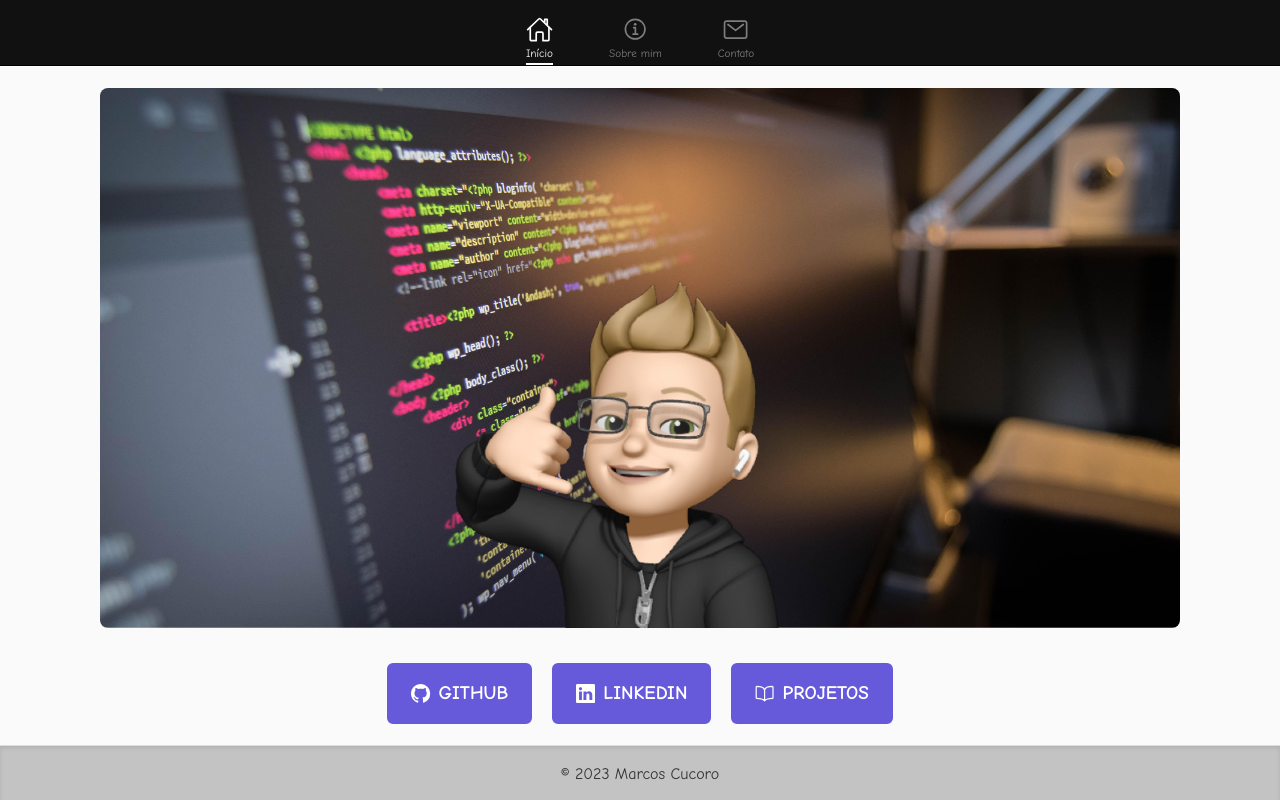
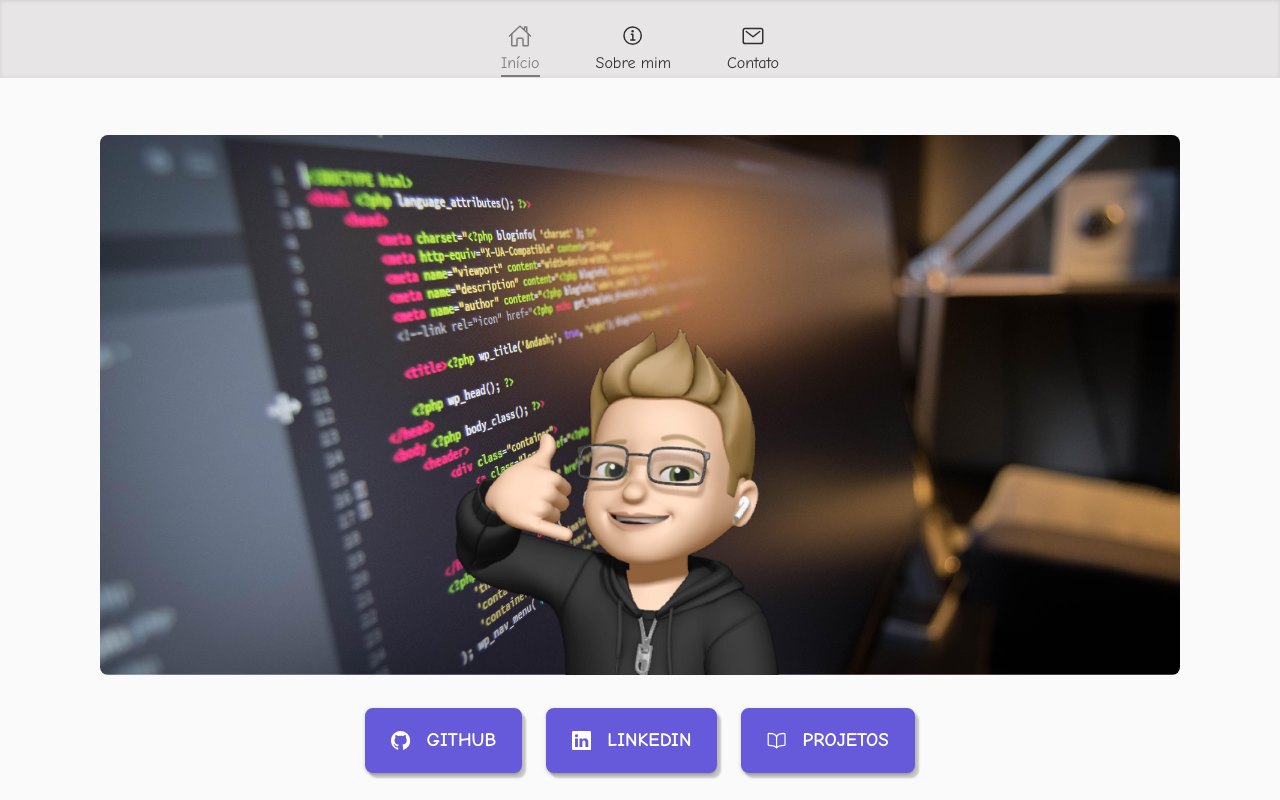
Before and after one commit to MarcosCucoro/1_portfolio-marcos, a React (Vite) app: page / in a window 1280 px wide. Built offline with nearby package versions, Linux system fonts and the light colour scheme.

Commit message:
Ajustes no layout

```diff
--- a/package.json
+++ b/package.json
@@ -11,6 +11,10 @@
   },
   "dependencies": {
     "@emailjs/browser": "^3.11.0",
+    "@emotion/react": "^11.11.3",
+    "@emotion/styled": "^11.11.0",
+    "@mui/icons-material": "^5.15.6",
+    "@mui/material": "^5.15.6",
     "react": "^18.2.0",
     "react-dom": "^18.2.0",
     "react-icons": "^4.11.0",
--- a/src/components/Navbar.css
+++ b/src/components/Navbar.css
@@ -3,25 +3,29 @@
   display: flex;
   justify-content: center;
   gap: 3.5rem;
-  border-bottom: 1px solid #000;
-  padding: 1rem 0 0 0;
+  padding: 1.5rem 0 0 0;
+  color: #7e7c7c;
+  box-shadow: inset 0px 1px 4px 0px rgba(0, 0, 0, 0.1);
+  background-color: #e7e5e5;
+  border-bottom: 1px solid #dddddd;
 }
 
 .navbar-links {
   text-decoration: none;
-  font-size: 0.7rem;
+  font-size: 1rem;
   display: flex;
   flex-direction: column;
   align-items: center;
-  color: #7e7c7c;
+  color: #302e2e;
 }
 
 #navbar-links-icon {
-  font-size: 1.7rem;
+  font-size: 1.5rem;
+  font-weight: bold;
   margin-bottom: 0.2rem;
 }
 
 .active {
-  color: #fdfdfd;
-  border-bottom: 2px solid #fdfdfd;
+  color: #7e7c7c;
+  border-bottom: 2px solid #7e7c7c;
 }
--- a/src/components/Navbar.jsx
+++ b/src/components/Navbar.jsx
@@ -1,6 +1,7 @@
 import { NavLink } from "react-router-dom"
 import { IoHomeOutline, IoInformationCircleOutline, IoMailOutline } from "react-icons/io5";
 import "./Navbar.css"
+
 const Navbar = () => {
 
   return (
--- a/src/index.css
+++ b/src/index.css
@@ -40,7 +40,7 @@ h2 {
   box-shadow: inset 0px 1px 4px 0px rgba(0, 0, 0, 0.1);
   background-color: #e7e5e5;
   border-bottom: 1px solid #dddddd;
-  padding: 5.5rem 4rem;
+  padding: 2.5rem 4rem;
 
 }
 
@@ -48,7 +48,7 @@ h2 {
   background-color: #fafafa;
   border-bottom: 1px solid #dddddd;
   border-top: 1px solid #ffffff;
-  padding: 5.5rem 4rem;
+  padding: 2.5rem 4rem;
 }
 
 .row {
--- a/src/routes/Contact.css
+++ b/src/routes/Contact.css
@@ -143,20 +143,13 @@
   border-radius: 5px;
 }
 
-.form-header label input,
-.form-message textarea {
+.form-header {
   font-family: 'Comic Neue', cursive;
-  border: 1px solid #949494;
-  background-color: #f0f0f0;
   border-radius: 5px;
   font-size: 1rem;
   color: #333333;
 }
 
-.form-header label input:focus,
-.form-message textarea:focus {
-  outline: 2px solid #000;
-}
 
 .form-message {
   width: 45%;
@@ -171,9 +164,7 @@
 }
 
 .form-message textarea {
-  height: 8.4rem;
-  padding: 0.8rem;
-}
+  height: 100%;}
 
 .btn-send input {
   font-family: 'Comic Neue', cursive;
--- a/src/routes/Contact.jsx
+++ b/src/routes/Contact.jsx
@@ -4,6 +4,7 @@ import "./Contact.css"
 import BgNote2 from "../img/memojis/bg-note2.png"
 import { useState } from "react";
 import emailjs from "@emailjs/browser"
+import { TextField } from "@mui/material";
 
 const Contact = () => {
   const [name, setName] = useState("")
@@ -13,7 +14,7 @@ const Contact = () => {
   function sendEmail(e) {
     e.preventDefault()
 
-    if(name === "" || email === "" || message === "") {
+    if (name === "" || email === "" || message === "") {
       alert("Preencha todos os campos")
       return
     }
@@ -84,37 +85,26 @@ const Contact = () => {
           <div className="form-contact">
             <form className="form" onSubmit={sendEmail}>
               <div className="form-header">
-                <label>
-                  <span>Nome:</span>
-                  <input
-                    type="text"
-                    name='name'
-                    placeholder='Digite seu nome'
+                <TextField
+                  className="textfield"
+                  variant="outlined" label="Nome" type="text"
                   onChange={(e) => setName(e.target.value)}
                   value={name}
-                  />
-                </label>
-                <label>
-                  <span>E-mail:</span>
-                  <input
-                    type="text"
-                    name='email'
+                  placeholder='Digite seu nome' />
+                <TextField className="textfield" variant="outlined" label="E-mail" type="text"
                   placeholder='Digite seu e-mail'
                   onChange={(e) => setEmail(e.target.value)}
-                    value={email}
-                  />
-                </label>
+                  value={email} />
               </div>
               <div className="form-message">
-                <label>
-                  <span>Mensagem:</span>
-                  <textarea
-                    name="message"
+                <TextField
+                  label="Mensagem"
+                  multiline
+                  rows={4}
                   placeholder='Digite sua mensagem...'
                   onChange={(e) => setMassage(e.target.value)}
                   value={message}
-                    ></textarea>
-                </label>
+                />
                 <div className="btn-send">
                   <input
                     type="submit"
--- a/src/routes/Home.css
+++ b/src/routes/Home.css
@@ -1,5 +1,5 @@
 .container {
-  height: 85vh;
+  height: auto;
   display: flex;
   flex-direction: column;
   align-items: center;
@@ -11,7 +11,7 @@
   display: flex;
   justify-content: center;
   align-items: center;
-  gap: 1rem;
+  gap: 1.5rem;
   position: relative;
   top: 1px;
   left: 0;
@@ -39,16 +39,19 @@
   font-weight: 700;
   cursor: pointer;
   border-radius: .5rem;
-  gap: .5rem;
+  gap: 1rem;
   text-decoration: none;
   font-size: 1.2rem;
-  border: 2px solid #fafafa;
+  border: 2px solid #665adb;
+  box-shadow: 4px 5px 2px 0px rgba(0,0,0,0.2), 0px 2px 2px 0px rgba(0,0,0,0.14), 0px 1px 5px 0px rgba(0,0,0,0.12);
 }
 
 .btn-social:hover {
   background-color: #fafafa;
   border: 2px solid #665adb;
   color: #665adb;
+  font-size: 1.25rem;
+  box-shadow: 0px 5px 2px 4px rgba(0,0,0,0.2), 0px 2px 2px 0px rgba(0,0,0,0.14), 0px 1px 5px 0px rgba(0,0,0,0.12);
 }
 
 .btn-social a {
--- a/src/routes/Project.css
+++ b/src/routes/Project.css
@@ -44,14 +44,18 @@
   color: #fff;
   text-transform: uppercase;
   font-weight: bold;
-  border: 2px solid #fafafa;
+  border: 2px solid #665adb;
   border-radius: 15px;
+  box-shadow: 4px 5px 2px 0px rgba(0,0,0,0.2), 0px 2px 2px 0px rgba(0,0,0,0.14), 0px 1px 5px 0px rgba(0,0,0,0.12);
+
 }
 
 .btn-project:hover {
   background-color: #fafafa;
   color: #665adb;
   border: 2px solid #665adb;
+  box-shadow: 0px 5px 2px 4px rgba(0,0,0,0.2), 0px 2px 2px 0px rgba(0,0,0,0.14), 0px 1px 5px 0px rgba(0,0,0,0.12);
+
 }
 
 .btn-github {
@@ -65,6 +69,25 @@
 
 .btn-github:hover {
   color: #665adb;
+}
+
+.btn-project-pessoal {
+  text-decoration: none;
+  padding: 1rem 2rem;
+  background-color: #665adb;
+  color: #fff;
+  text-transform: uppercase;
+  font-weight: bold;
+  border: 2px solid #665adb;
+  border-radius: 15px;
+    box-shadow: 4px 5px 2px 0px rgba(0,0,0,0.2), 0px 2px 2px 0px rgba(0,0,0,0.14), 0px 1px 5px 0px rgba(0,0,0,0.12);
+}
+
+.btn-project-pessoal:hover {
+  background-color: #e7e5e5;
+  color: #665adb;
+  border: 2px solid #665adb;
+    box-shadow: 0px 5px 2px 4px rgba(0,0,0,0.2), 0px 2px 2px 0px rgba(0,0,0,0.14), 0px 1px 5px 0px rgba(0,0,0,0.12);
 }
 
 .container-project-detail-pessoal {
@@ -98,22 +121,6 @@
   color: #000;
 }
 
-.btn-project-pessoal {
-  text-decoration: none;
-  padding: 1rem 2rem;
-  background-color: #665adb;
-  color: #fff;
-  text-transform: uppercase;
-  font-weight: bold;
-  border: 2px solid #665adb;
-  border-radius: 15px;
-}
-
-.btn-project-pessoal:hover {
-  background-color: #e7e5e5;
-  color: #665adb;
-  border: 2px solid #665adb;
-}
 
 @media screen and (max-width: 480px) {
   .container-project h2 {
```
Also changed, not shown: 1 other file (tests, documents, lock files or other folders). Lines whose indentation alone changed are shown as unchanged.
